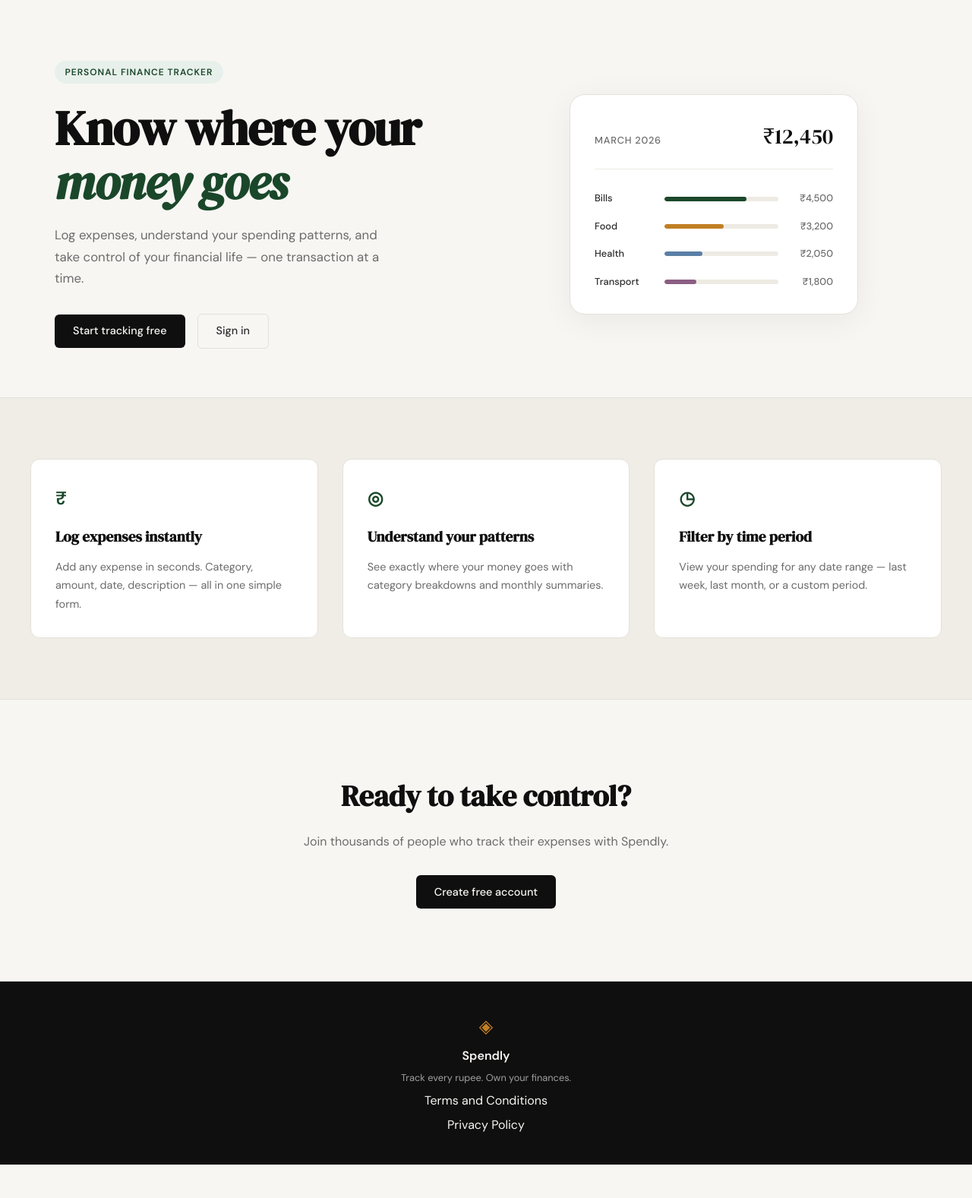
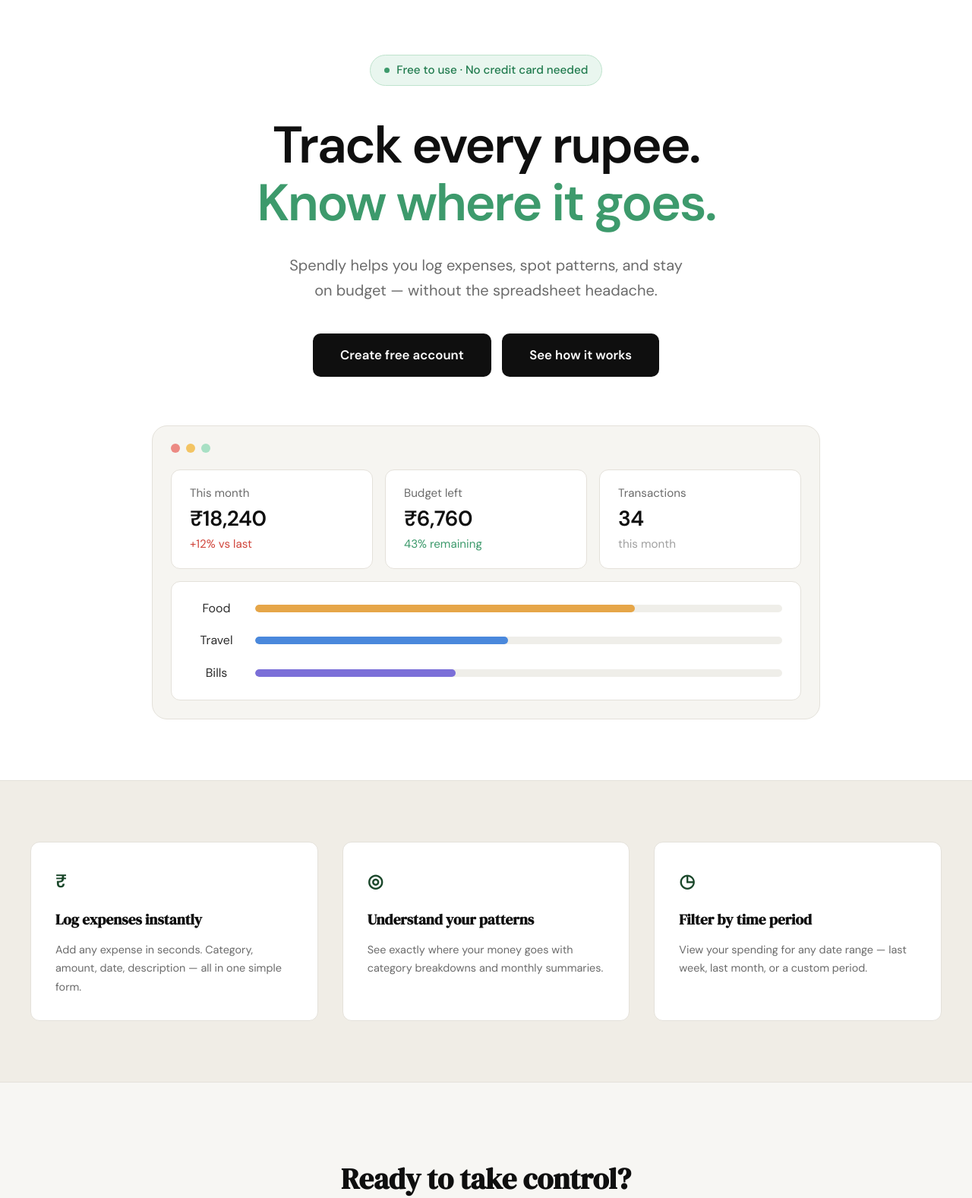
Before and after one commit to archanme1/aiagents, a Flask app: page / in a window 1280 px wide. Shown: the part 61-1638 px from the top of the page at 76% size. Before the commit the page ends 1594 px from the top, so only its background shows below. Run offline with Flask 3, Linux system fonts and the light colour scheme.

Commit message:
landing page redesign
Co-Authored-By: Claude Opus 5.5 <noreply@anthropic.com>

```diff
--- /dev/null
+++ b/static/css/landing.css
@@ -0,0 +1,205 @@
+/* ------------------------------------------------------------------ */
+/* Landing hero                                                        */
+/* ------------------------------------------------------------------ */
+
+.lp-hero {
+    --lp-green: #3d9a6c;
+    --lp-green-deep: #1f7a4d;
+    --lp-green-tint: #e9f6ef;
+    --lp-green-line: #bfe3cd;
+    --lp-red: #d0453b;
+
+    background: var(--paper-card);
+    padding: 4.5rem 2rem 5rem;
+}
+
+.lp-hero-inner {
+    max-width: 760px;
+    margin: 0 auto;
+    text-align: center;
+}
+
+/* Badge */
+
+.lp-badge {
+    display: inline-flex;
+    align-items: center;
+    gap: 0.6rem;
+    background: var(--lp-green-tint);
+    border: 1px solid var(--lp-green-line);
+    color: var(--lp-green-deep);
+    font-size: 0.95rem;
+    font-weight: 500;
+    padding: 0.45rem 1.1rem;
+    border-radius: 999px;
+    margin-bottom: 2.5rem;
+}
+
+.lp-badge-dot {
+    width: 7px;
+    height: 7px;
+    border-radius: 50%;
+    background: var(--lp-green);
+}
+
+/* Headline */
+
+.lp-title {
+    font-family: var(--font-body);
+    font-weight: 600;
+    font-size: clamp(2.5rem, 6.5vw, 4.25rem);
+    line-height: 1.12;
+    letter-spacing: -0.035em;
+    color: var(--ink);
+    margin-bottom: 1.75rem;
+}
+
+.lp-title-accent { color: var(--lp-green); }
+
+.lp-subtitle {
+    font-size: clamp(1.05rem, 2vw, 1.25rem);
+    color: var(--ink-muted);
+    line-height: 1.65;
+    max-width: 535px;
+    margin: 0 auto 2.5rem;
+}
+
+/* Buttons */
+
+.lp-actions {
+    display: flex;
+    justify-content: center;
+    flex-wrap: wrap;
+    gap: 0.9rem;
+    margin-bottom: 4rem;
+}
+
+.lp-btn {
+    display: inline-block;
+    background: var(--ink);
+    color: #ffffff;
+    font-size: 1.05rem;
+    font-weight: 600;
+    padding: 0.95rem 2.25rem;
+    border-radius: 10px;
+    transition: background 0.2s;
+}
+
+.lp-btn:hover { background: var(--accent); }
+
+/* App window */
+
+.lp-window {
+    max-width: 880px;
+    margin: 0 auto;
+    background: #f6f5f1;
+    border: 1px solid var(--border);
+    border-radius: var(--radius-lg);
+    padding: 1.4rem 1.5rem 1.5rem;
+}
+
+.lp-window-dots {
+    display: flex;
+    gap: 0.5rem;
+    margin-bottom: 1.4rem;
+}
+
+.lp-dot {
+    width: 12px;
+    height: 12px;
+    border-radius: 50%;
+}
+
+.lp-dot-red    { background: #ec8a83; }
+.lp-dot-yellow { background: #f3c463; }
+.lp-dot-green  { background: #a8e0c4; }
+
+/* Stat cards */
+
+.lp-stats {
+    display: grid;
+    grid-template-columns: repeat(3, 1fr);
+    gap: 1rem;
+    margin-bottom: 1rem;
+}
+
+.lp-stat {
+    display: flex;
+    flex-direction: column;
+    gap: 0.3rem;
+    background: var(--paper-card);
+    border: 1px solid var(--border);
+    border-radius: var(--radius-md);
+    padding: 1.1rem 1.5rem 1.2rem;
+    text-align: left;
+}
+
+.lp-stat-label {
+    font-size: 0.95rem;
+    color: var(--ink-muted);
+}
+
+.lp-stat-value {
+    font-size: 1.75rem;
+    font-weight: 600;
+    letter-spacing: -0.02em;
+    line-height: 1.2;
+    color: var(--ink);
+}
+
+.lp-stat-meta {
+    font-size: 0.95rem;
+    color: var(--ink-faint);
+}
+
+.lp-stat-up   { color: var(--lp-red); }
+.lp-stat-good { color: var(--lp-green); }
+
+/* Category bars */
+
+.lp-bars {
+    display: flex;
+    flex-direction: column;
+    gap: 1.05rem;
+    background: var(--paper-card);
+    border: 1px solid var(--border);
+    border-radius: var(--radius-md);
+    padding: 1.4rem 1.5rem;
+}
+
+.lp-bar-row {
+    display: grid;
+    grid-template-columns: 70px 1fr;
+    align-items: center;
+    gap: 1rem;
+}
+
+.lp-bar-label {
+    font-size: 1rem;
+    color: var(--ink-soft);
+    text-align: center;
+}
+
+.lp-bar-track {
+    height: 10px;
+    background: #efeee9;
+    border-radius: 999px;
+    overflow: hidden;
+}
+
+.lp-bar-fill {
+    height: 100%;
+    border-radius: 999px;
+}
+
+.lp-bar-food   { background: #e6a648; }
+.lp-bar-travel { background: #4a88dc; }
+.lp-bar-bills  { background: #7b6fd8; }
+
+/* Responsive */
+
+@media (max-width: 700px) {
+    .lp-hero { padding: 3rem 1rem 3.5rem; }
+    .lp-stats { grid-template-columns: 1fr; }
+    .lp-btn { width: 100%; text-align: center; }
+}
--- a/templates/landing.html
+++ b/templates/landing.html
@@ -2,59 +2,74 @@
 
 {% block title %}Spendly — Track Every Rupee{% endblock %}
 
+{% block head %}
+<link rel="stylesheet" href="{{ url_for('static', filename='css/landing.css') }}">
+{% endblock %}
+
 {% block content %}
 
-<section class="hero">
-    <div class="hero-inner">
-        <div class="hero-badge">Personal Finance Tracker</div>
-        <h1 class="hero-title">
-            Know where your<br>
-            <em>money goes</em>
+<section class="lp-hero">
+    <div class="lp-hero-inner">
+        <div class="lp-badge">
+            <span class="lp-badge-dot"></span>
+            Free to use · No credit card needed
+        </div>
+        <h1 class="lp-title">
+            Track every rupee.<br>
+            <span class="lp-title-accent">Know where it goes.</span>
         </h1>
-        <p class="hero-subtitle">
-            Log expenses, understand your spending patterns,
-            and take control of your financial life —
-            one transaction at a time.
+        <p class="lp-subtitle">
+            Spendly helps you log expenses, spot patterns, and stay
+            on budget — without the spreadsheet headache.
         </p>
-        <div class="hero-actions">
-            <a href="{{ url_for('register') }}" class="btn-primary">Start tracking free</a>
-            <a href="{{ url_for('login') }}" class="btn-ghost">Sign in</a>
+        <div class="lp-actions">
+            <a href="{{ url_for('register') }}" class="lp-btn">Create free account</a>
+            <a href="#" class="lp-btn">See how it works</a>
         </div>
     </div>
-    <div class="hero-visual">
-        <div class="mock-card">
-            <div class="mock-card-header">
-                <span class="mock-label">March 2026</span>
-                <span class="mock-total">₹12,450</span>
+
+    <div class="lp-window">
+        <div class="lp-window-dots">
+            <span class="lp-dot lp-dot-red"></span>
+            <span class="lp-dot lp-dot-yellow"></span>
+            <span class="lp-dot lp-dot-green"></span>
+        </div>
+
+        <div class="lp-stats">
+            <div class="lp-stat">
+                <span class="lp-stat-label">This month</span>
+                <span class="lp-stat-value">₹18,240</span>
+                <span class="lp-stat-meta lp-stat-up">+12% vs last</span>
             </div>
-            <div class="mock-bars">
-                <div class="mock-bar-row">
-                    <span class="mock-cat">Bills</span>
-                    <div class="mock-bar-track">
-                        <div class="mock-bar" style="width: 72%"></div>
-                    </div>
-                    <span class="mock-amt">₹4,500</span>
+            <div class="lp-stat">
+                <span class="lp-stat-label">Budget left</span>
+                <span class="lp-stat-value">₹6,760</span>
+                <span class="lp-stat-meta lp-stat-good">43% remaining</span>
+            </div>
+            <div class="lp-stat">
+                <span class="lp-stat-label">Transactions</span>
+                <span class="lp-stat-value">34</span>
+                <span class="lp-stat-meta">this month</span>
+            </div>
+        </div>
+
+        <div class="lp-bars">
+            <div class="lp-bar-row">
+                <span class="lp-bar-label">Food</span>
+                <div class="lp-bar-track">
+                    <div class="lp-bar-fill lp-bar-food" style="width: 72%"></div>
                 </div>
-                <div class="mock-bar-row">
-                    <span class="mock-cat">Food</span>
-                    <div class="mock-bar-track">
-                        <div class="mock-bar mock-bar-2" style="width: 52%"></div>
-                    </div>
-                    <span class="mock-amt">₹3,200</span>
+            </div>
+            <div class="lp-bar-row">
+                <span class="lp-bar-label">Travel</span>
+                <div class="lp-bar-track">
+                    <div class="lp-bar-fill lp-bar-travel" style="width: 48%"></div>
                 </div>
-                <div class="mock-bar-row">
-                    <span class="mock-cat">Health</span>
-                    <div class="mock-bar-track">
-                        <div class="mock-bar mock-bar-3" style="width: 33%"></div>
-                    </div>
-                    <span class="mock-amt">₹2,050</span>
-                </div>
-                <div class="mock-bar-row">
-                    <span class="mock-cat">Transport</span>
-                    <div class="mock-bar-track">
-                        <div class="mock-bar mock-bar-4" style="width: 28%"></div>
-                    </div>
-                    <span class="mock-amt">₹1,800</span>
+            </div>
+            <div class="lp-bar-row">
+                <span class="lp-bar-label">Bills</span>
+                <div class="lp-bar-track">
+                    <div class="lp-bar-fill lp-bar-bills" style="width: 38%"></div>
                 </div>
             </div>
         </div>
```
